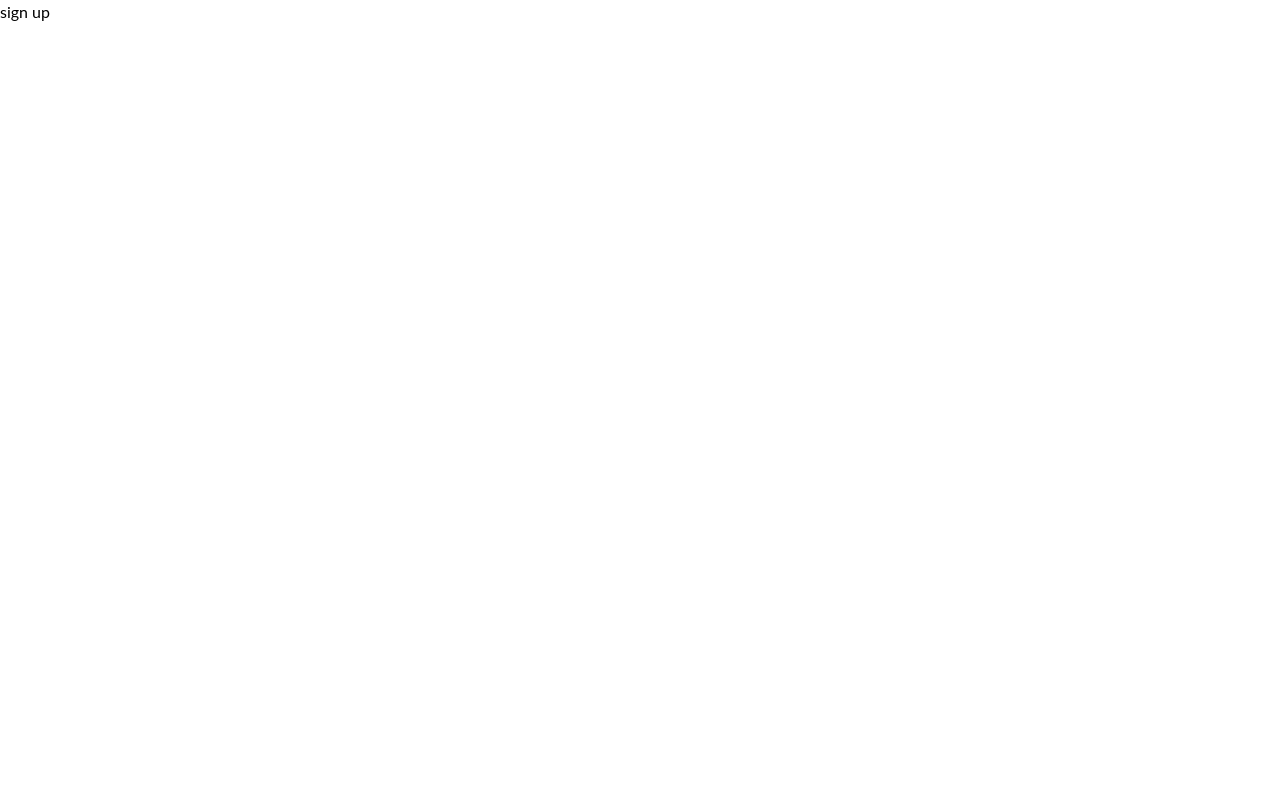
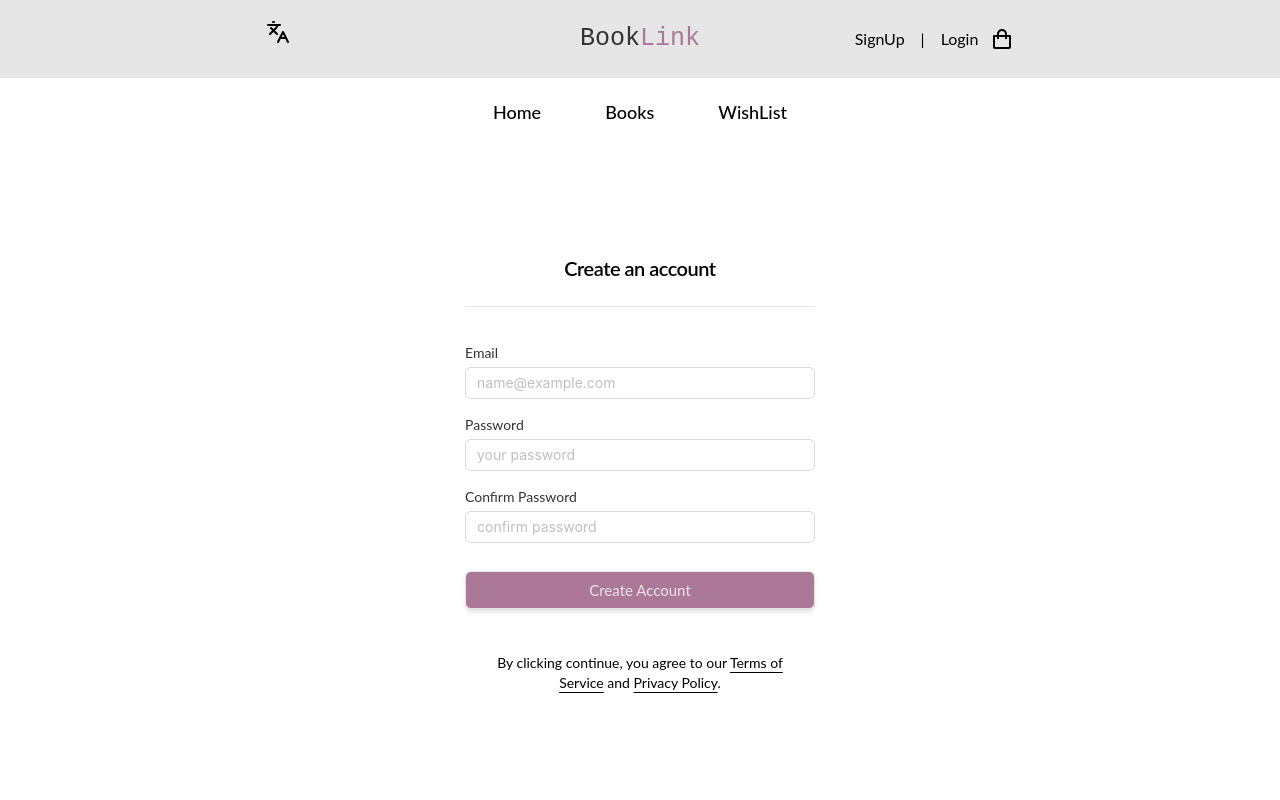
Before and after one commit to Maria-07/Book-Link-client, a React (Vite) app: page /signup in a window 1280 px wide. Shown: the top 800 px of the page. Built offline with nearby package versions, Linux system fonts and the light colour scheme.

Commit message:
Signin And Signup design done

```diff
--- /dev/null
+++ b/src/components/Login/LoginForm.tsx
@@ -0,0 +1,64 @@
+/* eslint-disable @typescript-eslint/no-misused-promises */
+import { Input } from 'antd';
+import { useForm } from 'react-hook-form';
+
+interface LoginFormInputs {
+  email: string;
+  password: string;
+}
+
+const LoginForm = () => {
+  const {
+    register,
+    handleSubmit,
+    formState: { errors },
+  } = useForm<LoginFormInputs>();
+
+  const onSubmit = (data: LoginFormInputs) => {
+    console.log(data);
+  };
+  return (
+    <div>
+      <form onSubmit={handleSubmit(onSubmit)}>
+        <div className="grid gap-2">
+          <div className="grid gap-1">
+            <h1 className="text-sm text-primary mt-3">Email</h1>
+            <Input
+              id="email"
+              placeholder="name@example.com"
+              type="email"
+              autoCapitalize="none"
+              autoComplete="email"
+              autoCorrect="off"
+              {...register('email', { required: 'Email is required' })}
+            />
+            {errors.email && (
+              <p className="font-normal text-sm text-rose-600">
+                {errors.email.message}
+              </p>
+            )}
+            <h1 className="text-sm text-primary mt-3">Password</h1>
+            <Input
+              id="password"
+              placeholder="your password"
+              type="password"
+              autoCapitalize="none"
+              autoCorrect="off"
+              {...register('password', { required: 'Password is required' })}
+            />
+            {errors.password && (
+              <p className="font-normal text-sm text-rose-600">
+                {errors.password.message}
+              </p>
+            )}
+          </div>
+          <button className="px-3 py-1 border my-5 leading-7 text-[15px] bg-popover shadow-md hover:bg-[#804769] text-secondary rounded-md">
+            Log In
+          </button>
+        </div>
+      </form>
+    </div>
+  );
+};
+
+export default LoginForm;
--- /dev/null
+++ b/src/components/SignUp/SignUpForm.tsx
@@ -0,0 +1,72 @@
+/* eslint-disable @typescript-eslint/no-misused-promises */
+import { Input } from 'antd';
+import { useForm } from 'react-hook-form';
+
+interface SignUpFormInputs {
+  email: string;
+  password: string;
+}
+
+const SignUpForm = () => {
+  const {
+    register,
+    handleSubmit,
+    formState: { errors },
+  } = useForm<SignUpFormInputs>();
+
+  const onSubmit = (data: SignUpFormInputs) => {
+    console.log(data);
+  };
+  return (
+    <div>
+      <form onSubmit={handleSubmit(onSubmit)}>
+        <div className="grid gap-2">
+          <div className="grid gap-1">
+            <h1 className="text-sm text-primary mt-3">Email</h1>
+            <Input
+              id="email"
+              placeholder="name@example.com"
+              type="email"
+              autoCapitalize="none"
+              autoComplete="email"
+              autoCorrect="off"
+              {...register('email', { required: 'Email is required' })}
+            />
+            {errors.email && (
+              <p className="font-normal text-sm text-rose-600">
+                {errors.email.message}
+              </p>
+            )}
+            <h1 className="text-sm text-primary mt-3">Password</h1>
+            <Input
+              id="password"
+              placeholder="your password"
+              type="password"
+              autoCapitalize="none"
+              autoCorrect="off"
+              {...register('password', { required: 'Password is required' })}
+            />
+            {errors.password && (
+              <p className="font-normal text-sm text-rose-600">
+                {errors.password.message}
+              </p>
+            )}
+            <h1 className="text-sm text-primary mt-3">Confirm Password</h1>
+            <Input
+              id="password"
+              placeholder="confirm password"
+              type="password"
+              autoCapitalize="none"
+              autoCorrect="off"
+            />
+          </div>
+          <button className="px-3 py-1 border my-5 leading-7 text-[15px] bg-popover shadow-md hover:bg-[#804769] text-secondary rounded-md">
+            Create Account
+          </button>
+        </div>
+      </form>
+    </div>
+  );
+};
+
+export default SignUpForm;
--- a/src/layouts/Navbar.tsx
+++ b/src/layouts/Navbar.tsx
@@ -2,19 +2,44 @@ import '../styles/navbar.css';
 import { LuLanguages } from 'react-icons/lu';
 import { BiShoppingBag } from 'react-icons/bi';
 import CustomLink from '../shared/CustomLink';
+import { useState } from 'react';
+import SignUp from '../pages/SignUp/SignUp';
+import { Link } from 'react-router-dom';
 
 const Navbar = () => {
+  const [signUp, setSignUp] = useState(false);
+  const handleSignUp = () => {
+    setSignUp(!signUp);
+  };
+
   return (
     <>
       <div className="bg-secondary py-5 px-4">
-        <div className="flex items-center justify-between gap-5 view-part mx-auto">
+        <div className="grid sm:grid-cols-3 grid-cols-2 gap-5 view-part mx-auto">
           <div>
             <LuLanguages className="text-2xl" />
           </div>
-          <div className="text-primary font-secondary font-medium text-[25px]">
+          <div className="text-primary font-secondary font-medium mx-auto text-[25px]">
             Book<span className="text-popover">Link</span>
           </div>
-          <BiShoppingBag className="text-2xl" />
+          <div className="flex items-center justify-end gap-3">
+            <Link to="/signup">
+              {' '}
+              <button className="hover:text-popover" onClick={handleSignUp}>
+                SignUp
+              </button>
+            </Link>
+
+            <div className="mx-1">|</div>
+            <Link to="/login">
+              {' '}
+              <button className="hover:text-popover" onClick={handleSignUp}>
+                Login
+              </button>
+            </Link>
+
+            <BiShoppingBag className="text-2xl" />
+          </div>
         </div>
       </div>
 
@@ -29,14 +54,14 @@ const Navbar = () => {
           <CustomLink className="hover:text-popover" to="/wish-list">
             WishList
           </CustomLink>
-          <CustomLink className="hover:text-popover" to="/signup">
-            SignUp
-          </CustomLink>
-          <CustomLink className="hover:text-popover" to="/login">
-            Login
-          </CustomLink>
         </div>
       </div>
+
+      {/* {signUp && (
+        <div>
+          <SignUp handleClose={handleSignUp} clicked={signUp}></SignUp>
+        </div>
+      )} */}
     </>
   );
 };
--- a/src/pages/Login/Login.tsx
+++ b/src/pages/Login/Login.tsx
@@ -1,5 +1,45 @@
+import { Link } from 'react-router-dom';
+import LoginForm from '../../components/Login/LoginForm';
+
 const Login = () => {
-  return <div>Login</div>;
+  return (
+    <div>
+      {' '}
+      <div className="my-24">
+        {/* <div className="text-primary font-secondary text-center font-medium text-[25px]">
+          Book<span className="text-popover">Link</span>
+        </div> */}
+        <div className="lg:p-8">
+          <div className="mx-auto flex w-full flex-col justify-center space-y-6 sm:w-[350px]">
+            <div className="flex flex-col space-y-2 text-center">
+              <h1 className="text-xl font-semibold tracking-tight">
+                Login to your account
+              </h1>
+            </div>
+            <hr />
+            <LoginForm />
+            <p className="px-8 text-center text-sm text-muted-foreground">
+              By clicking continue, you agree to our{' '}
+              <Link
+                to="/terms"
+                className="underline underline-offset-4 hover:text-primary"
+              >
+                Terms of Service
+              </Link>{' '}
+              and{' '}
+              <Link
+                to="/privacy"
+                className="underline underline-offset-4 hover:text-primary"
+              >
+                Privacy Policy
+              </Link>
+              .
+            </p>
+          </div>
+        </div>
+      </div>
+    </div>
+  );
 };
 
 export default Login;
--- a/src/pages/SignUp/SignUp.tsx
+++ b/src/pages/SignUp/SignUp.tsx
@@ -1,5 +1,44 @@
+import { Link } from 'react-router-dom';
+import SignUpForm from '../../components/SignUp/SignUpForm';
+
 const SignUp = () => {
-  return <div>sign up</div>;
+  return (
+    <div>
+      <div className="my-24">
+        {/* <div className="text-primary font-secondary text-center font-medium text-[25px]">
+          Book<span className="text-popover">Link</span>
+        </div> */}
+        <div className="lg:p-8">
+          <div className="mx-auto flex w-full flex-col justify-center space-y-6 sm:w-[350px]">
+            <div className="flex flex-col space-y-2 text-center">
+              <h1 className="text-xl font-semibold tracking-tight">
+                Create an account
+              </h1>
+            </div>
+            <hr />
+            <SignUpForm />
+            <p className="px-8 text-center text-sm text-muted-foreground">
+              By clicking continue, you agree to our{' '}
+              <Link
+                to="/terms"
+                className="underline underline-offset-4 hover:text-primary"
+              >
+                Terms of Service
+              </Link>{' '}
+              and{' '}
+              <Link
+                to="/privacy"
+                className="underline underline-offset-4 hover:text-primary"
+              >
+                Privacy Policy
+              </Link>
+              .
+            </p>
+          </div>
+        </div>
+      </div>
+    </div>
+  );
 };
 
 export default SignUp;
--- a/src/styles/navbar.css
+++ b/src/styles/navbar.css
@@ -1,3 +1,21 @@
+.box {
+    border-top: 10px solid #ac7897;
+    border-bottom: 10px solid #ac7897;
+    border-radius: 10px;
+    box-shadow: 2px 2px 2px 0px #2c2e2e;
+}
+
+.ant-modal .ant-modal-content {
+    position: relative;
+    background-color: #ffffff;
+    background-clip: padding-box;
+    border: 0;
+    border-radius: 0px;
+    box-shadow: 0 6px 16px 0 rgba(0, 0, 0, 0.08), 0 3px 6px -4px rgba(0, 0, 0, 0.12), 0 9px 28px 8px rgba(0, 0, 0, 0.05);
+    pointer-events: auto;
+    padding: 10px 14px;
+}
+
 @media only screen and (min-width:320px) {
 
     /* smartphones, iPhone, portrait 480x320 phones */
```
Also changed, not shown: src/routes/routes.tsx (+9 -8 lines).
